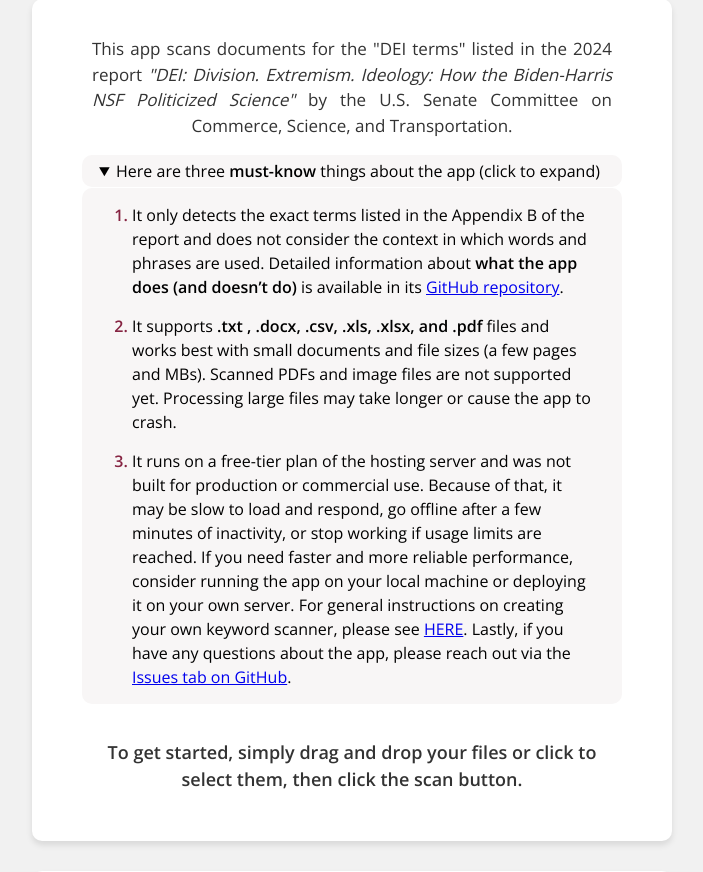
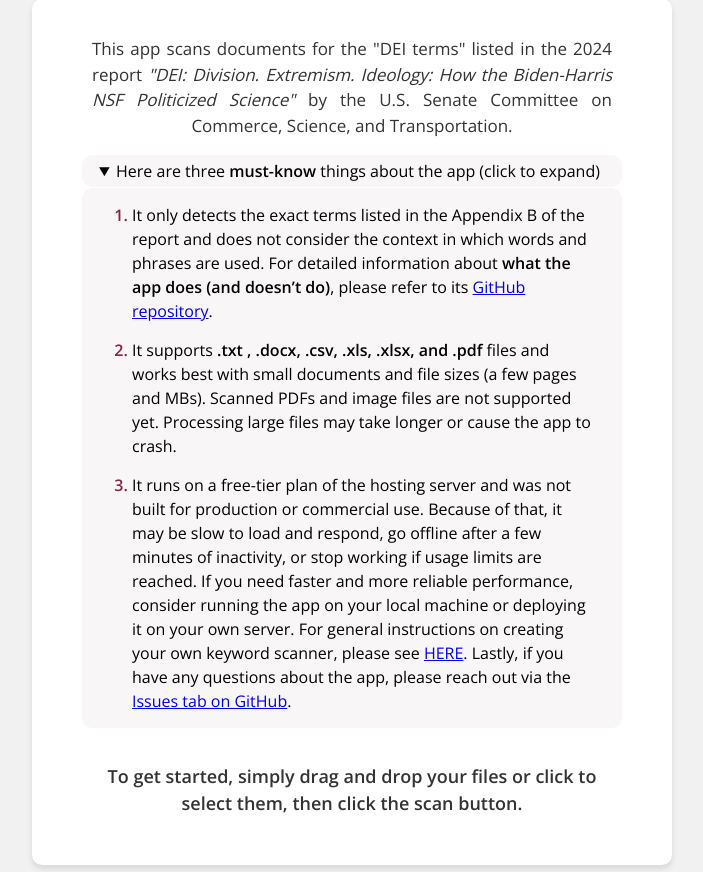
Before and after one commit to deelobo/keyword_scanner_app, a Flask app: page / in a window 1280 px wide, after a click that opens the changed part. Shown: the part 164-1036 px from the top of the page, without its empty margins (288-991 px from the left). Run offline with Flask 2, Linux system fonts and the light colour scheme.

Commit message:
Clarify wording in index.html for better understanding of app limitations and reference to GitHub repository

```diff
--- a/templates/index.html
+++ b/templates/index.html
@@ -31,8 +31,7 @@
                     <ol>
                         <li>
                             It only detects the exact terms listed in the Appendix B of the report and does not consider
-                            the context in which words and phrases are used. Detailed information about <strong>what the app does (and doesn’t do)</strong> is
-                            available in its
+                            the context in which words and phrases are used. For detailed information about <strong>what the app does (and doesn’t do)</strong>, please refer to its
                             <a href="https://github.com/deelobo/keyword_scanner_app?tab=readme-ov-file#keyword-scanner" target="_blank">GitHub repository</a>.
                         </li>
                         <li>
```
